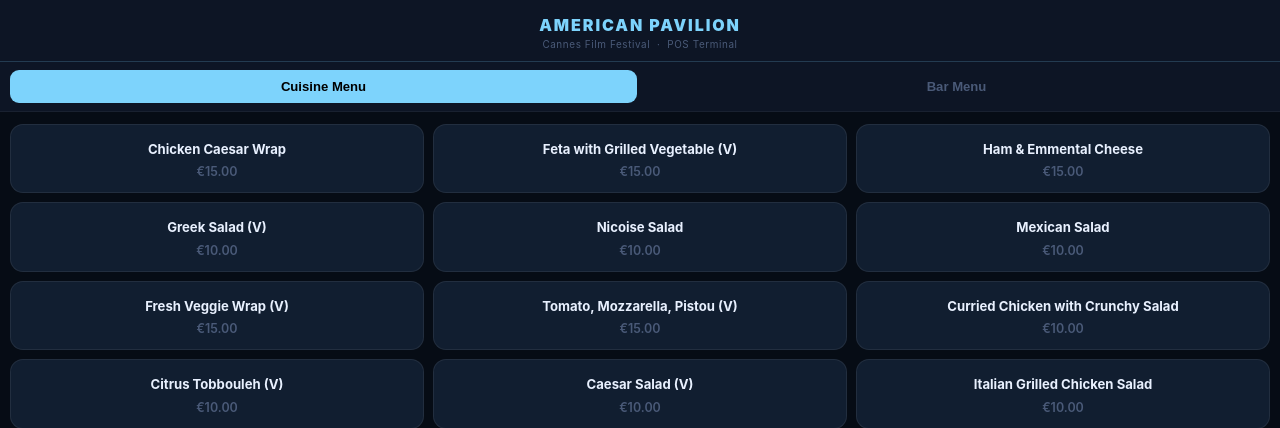
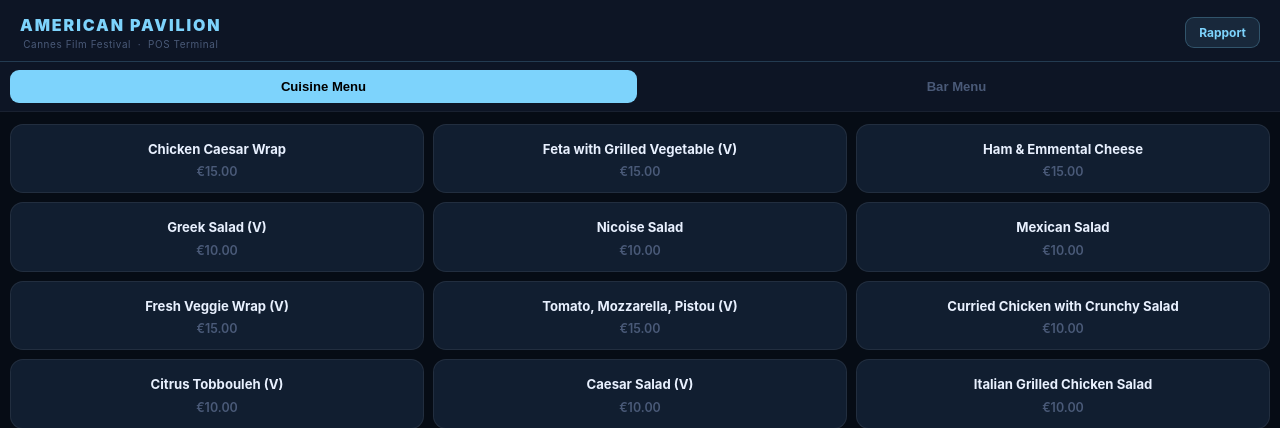
Before and after one commit to nolanwolfe/ampav-2026, a Flask app: page / in a window 1280 px wide. Shown: the top 428 px of the page. Run offline with Flask 3, Linux system fonts and the light colour scheme.

Commit message:
Remove rapport auth, add Rapport button to POS header

```diff
--- a/app.py
+++ b/app.py
@@ -203,7 +203,6 @@ def cancel(pi_id):
 # ── Rapport ───────────────────────────────────────────────
 
 @app.route("/rapport")
-@require_admin
 def rapport():
     from datetime import timedelta
     db = get_db()
--- a/templates/index.html
+++ b/templates/index.html
@@ -238,8 +238,13 @@
 <body>
 
 <header>
-  <h1>American Pavilion</h1>
-  <p>Cannes Film Festival &nbsp;·&nbsp; POS Terminal</p>
+  <div style="display:flex; align-items:center; justify-content:space-between;">
+    <div>
+      <h1>American Pavilion</h1>
+      <p>Cannes Film Festival &nbsp;·&nbsp; POS Terminal</p>
+    </div>
+    <a href="/rapport" style="padding:7px 13px; background:rgba(125,211,252,0.1); border:1px solid rgba(125,211,252,0.25); border-radius:9px; color:#7dd3fc; font-size:0.75rem; font-weight:700; text-decoration:none;">Rapport</a>
+  </div>
 </header>
 
 <div class="menu-toggle">
```
